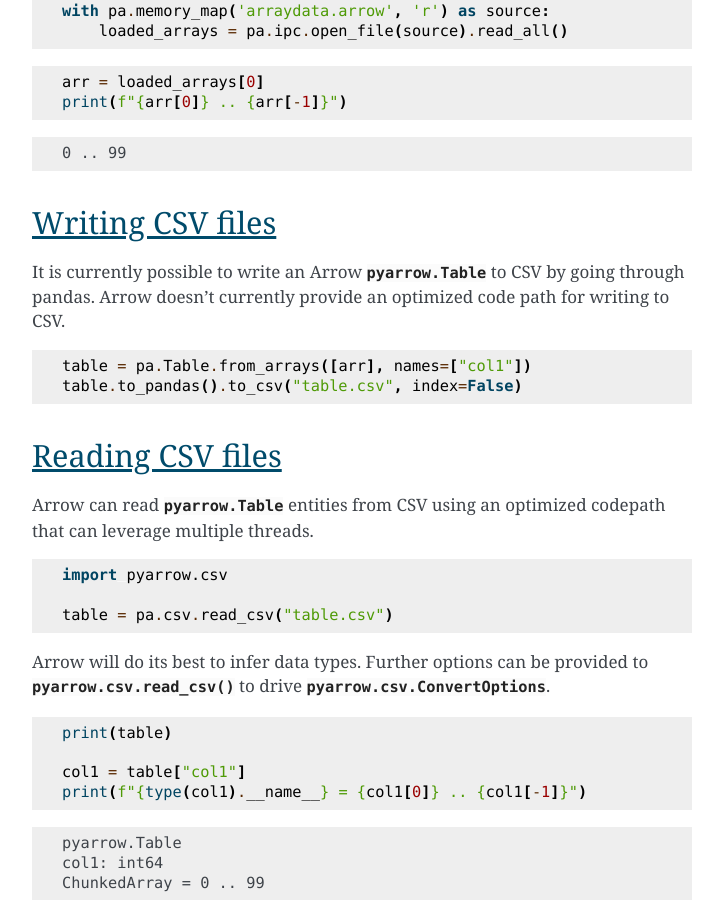
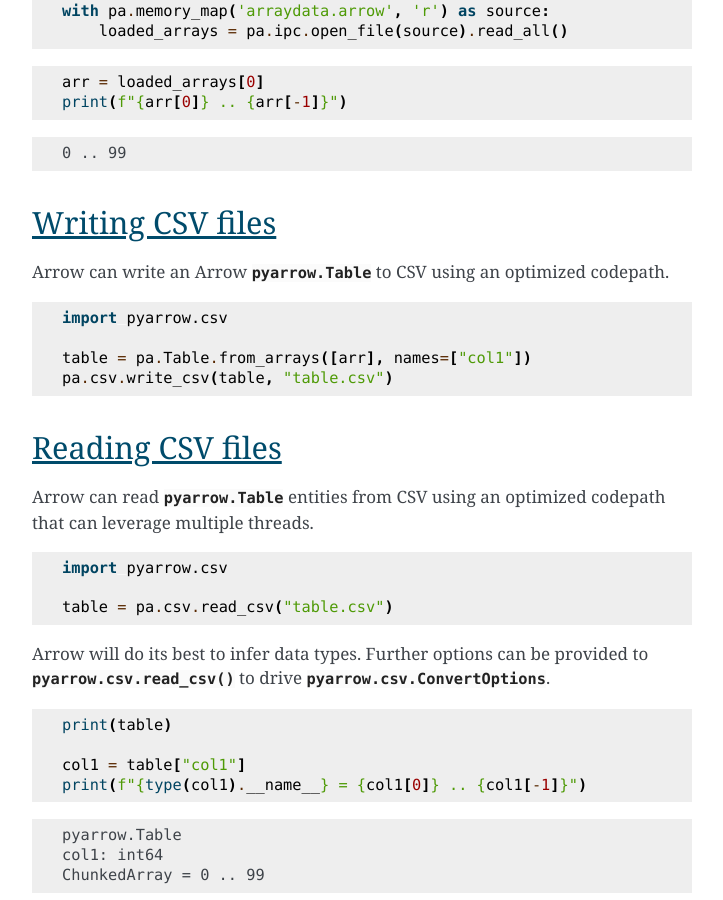
Before and after one commit to apache/arrow-cookbook, a Sphinx documentation site: the page built from python/source/io.rst, in a window 1280 px wide and 900 px high, scrolled down 3178 px. Shown: the whole window, without its empty margins (388-1111 px from the left). Built offline with Sphinx 7.4.7, drawn with Linux system fonts in a browser that asks for light colours.

Commit message:
Closes #27, use pyarrow csv writer

```diff
--- a/python/source/io.rst
+++ b/python/source/io.rst
@@ -179,14 +179,14 @@ format can be memory mapped back directly from the disk.
 Writing CSV files
 =================
 
-It is currently possible to write an Arrow :class:`pyarrow.Table` to
-CSV by going through pandas. Arrow doesn't currently provide an optimized
-code path for writing to CSV.
+Arrow can write an Arrow :class:`pyarrow.Table` to CSV using an optimized codepath.
 
 .. testcode::
 
+    import pyarrow.csv
+
     table = pa.Table.from_arrays([arr], names=["col1"])
-    table.to_pandas().to_csv("table.csv", index=False)
+    pa.csv.write_csv(table, "table.csv")
 
 Reading CSV files
 =================
```
